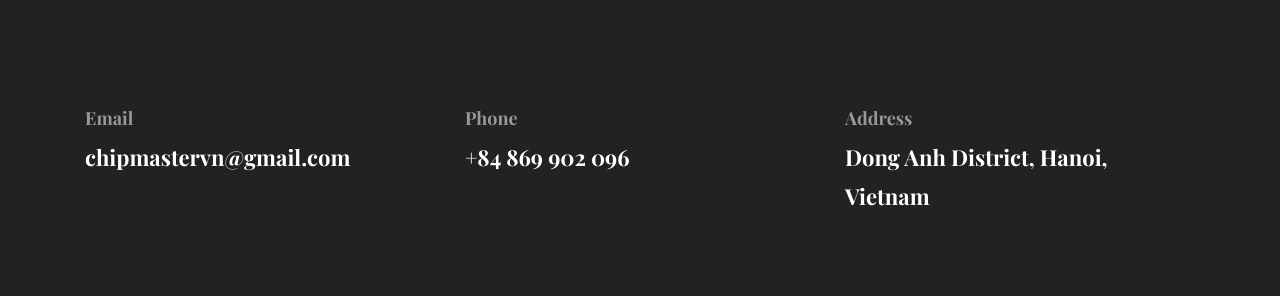
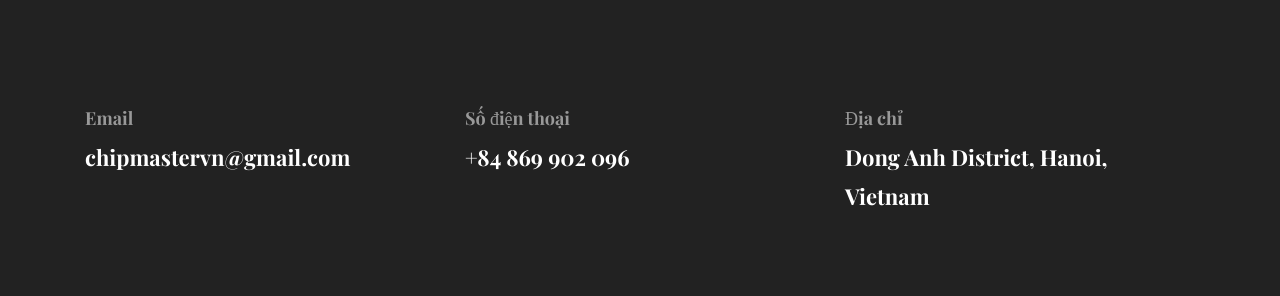
Before and after one commit to tvtien96/chipmastervn.github.io, a Jekyll site: the page built from index.html, in a window 1280 px wide and 900 px high, scrolled down 6590 px. Shown: the part 447-743 px from the top of the window. Built offline with Jekyll 4.4.1, drawn with Linux system fonts in a browser that asks for light colours.

Commit message:
Footer - Modify contact info

```diff
--- a/_includes/footer.html
+++ b/_includes/footer.html
@@ -8,11 +8,11 @@
           <p class="text-white paragraph-lg font-secondary">{{ site.data.settings.email }}</p>
         </div>
         <div class="col-md-4">
-          <h5 class="text-light">Phone</h5>
+          <h5 class="text-light">Số điện thoại</h5>
           <p class="text-white paragraph-lg font-secondary">{{ site.data.settings.phone }}</p>
         </div>
         <div class="col-md-4">
-          <h5 class="text-light">Address</h5>
+          <h5 class="text-light">Địa chỉ</h5>
           <p class="text-white paragraph-lg font-secondary">{{ site.data.settings.address }}</p>
         </div>
       </div>
```
